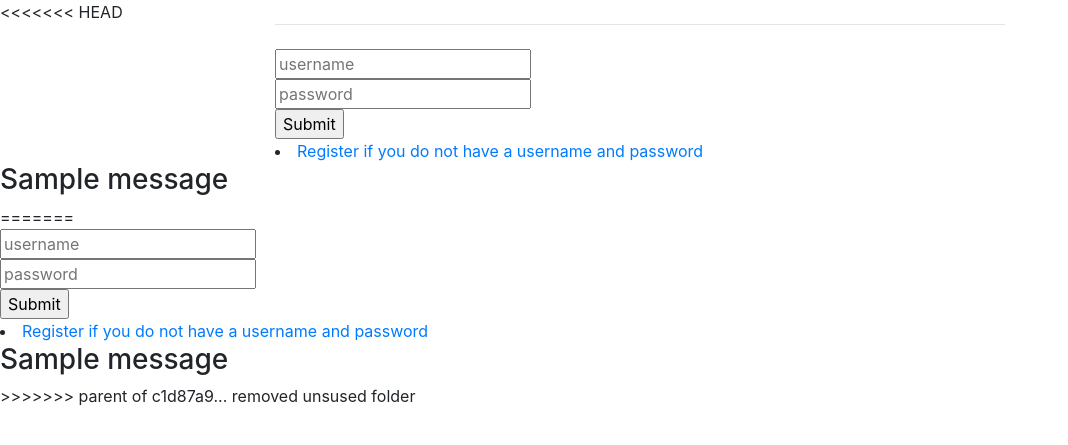
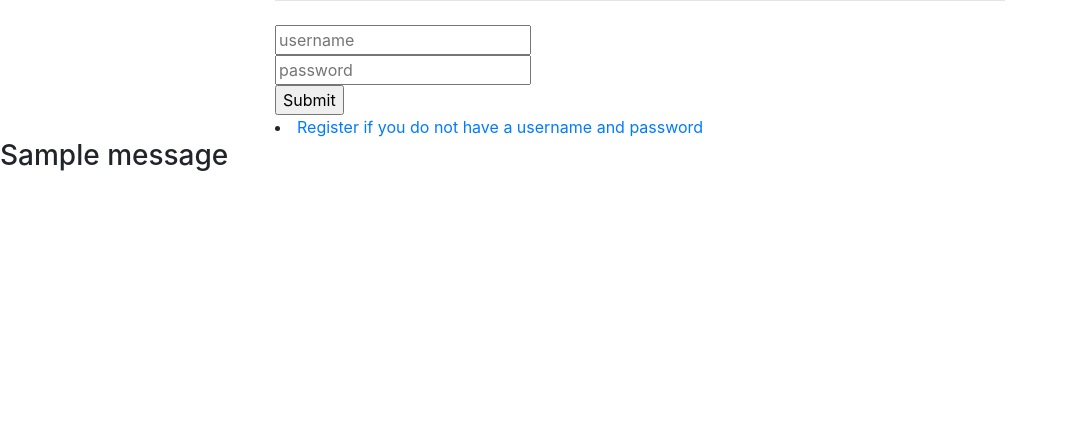
Before and after one commit to Lunarequest/login, a Django app: page / in a window 1280 px wide. Shown: the top 445 px of the page, without its empty margins (0-1068 px from the left). Run offline with Django 3.2, Linux system fonts and the light colour scheme; one stand-in notice (Sample message) is shown; some libraries are stand-ins or nearby versions.

Commit message:
woking update

```diff
--- a/login/authentication_page/templates/login.html
+++ b/login/authentication_page/templates/login.html
@@ -1,6 +1,6 @@
 <!DOCTYPE html>
 <html>
-<<<<<<< HEAD
+
         {% load static %}
 <head>
     <meta charset='utf-8'>
@@ -34,22 +34,4 @@
     <h3> {{message}} </h3>
     {% endfor %}
 </div>
-=======
-
-    <body>
-        <form action = 'login' method="POST">
-            {% csrf_token %}
-            <input type="text" name="username" placeholder="username"><br>
-            <input type="password" name="password" placeholder="password"><br>
-            <input type="submit">
-        </form>
-        <li><a href="/register">Register if you do not have a username and password</a></li>
-    </body>
-
-    <div>
-        {% for message in messages %}
-        <h3> {{message}} </h3>
-        {% endfor %}
-    </div>
->>>>>>> parent of c1d87a9... removed unsused folder
 </html>
```
Also changed, not shown: login/authentication_page/templates/static/main.css (deleted, +0 -14 lines), login/authentication_page/templates/success.html (+7 -7 lines), login/db.sqlite3.
